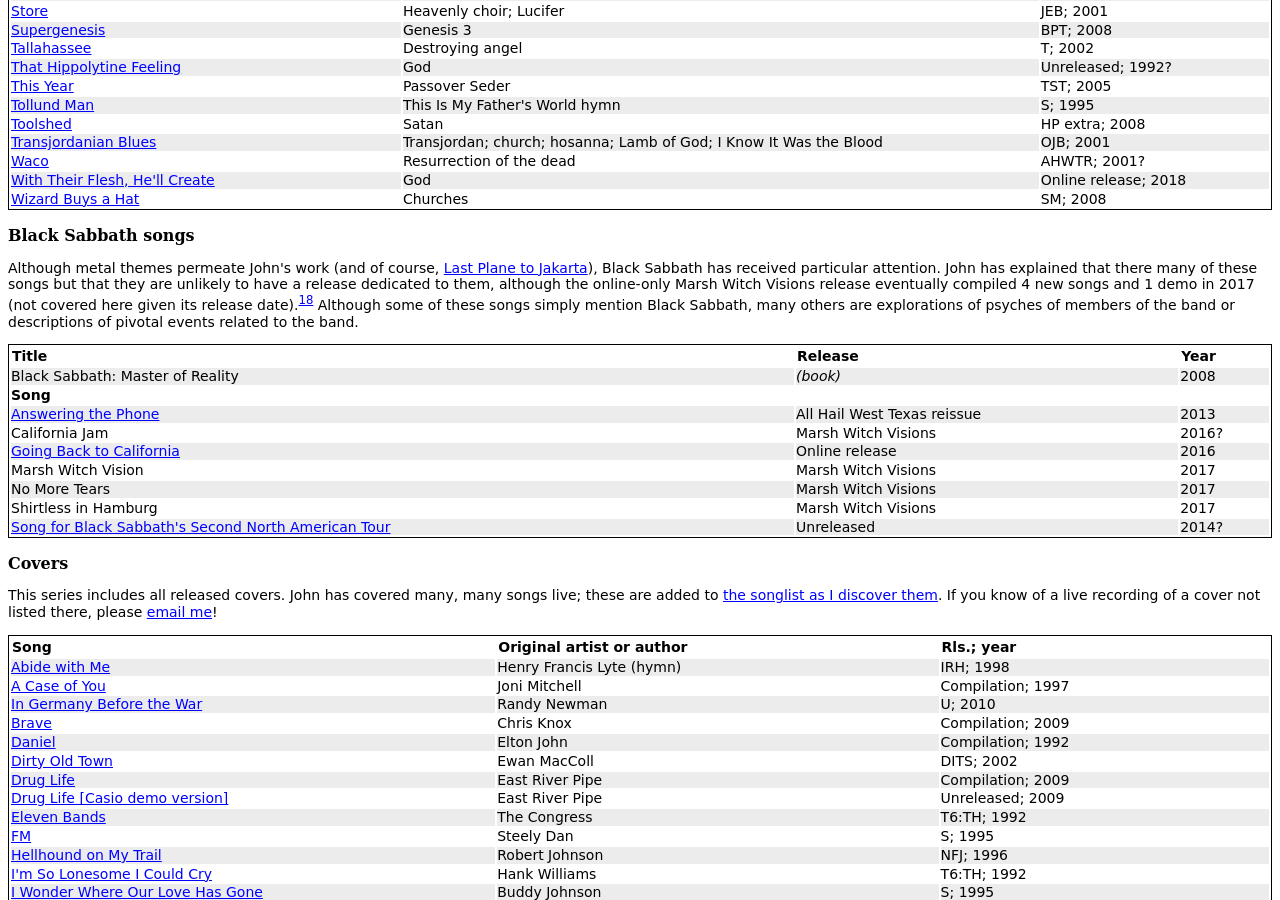
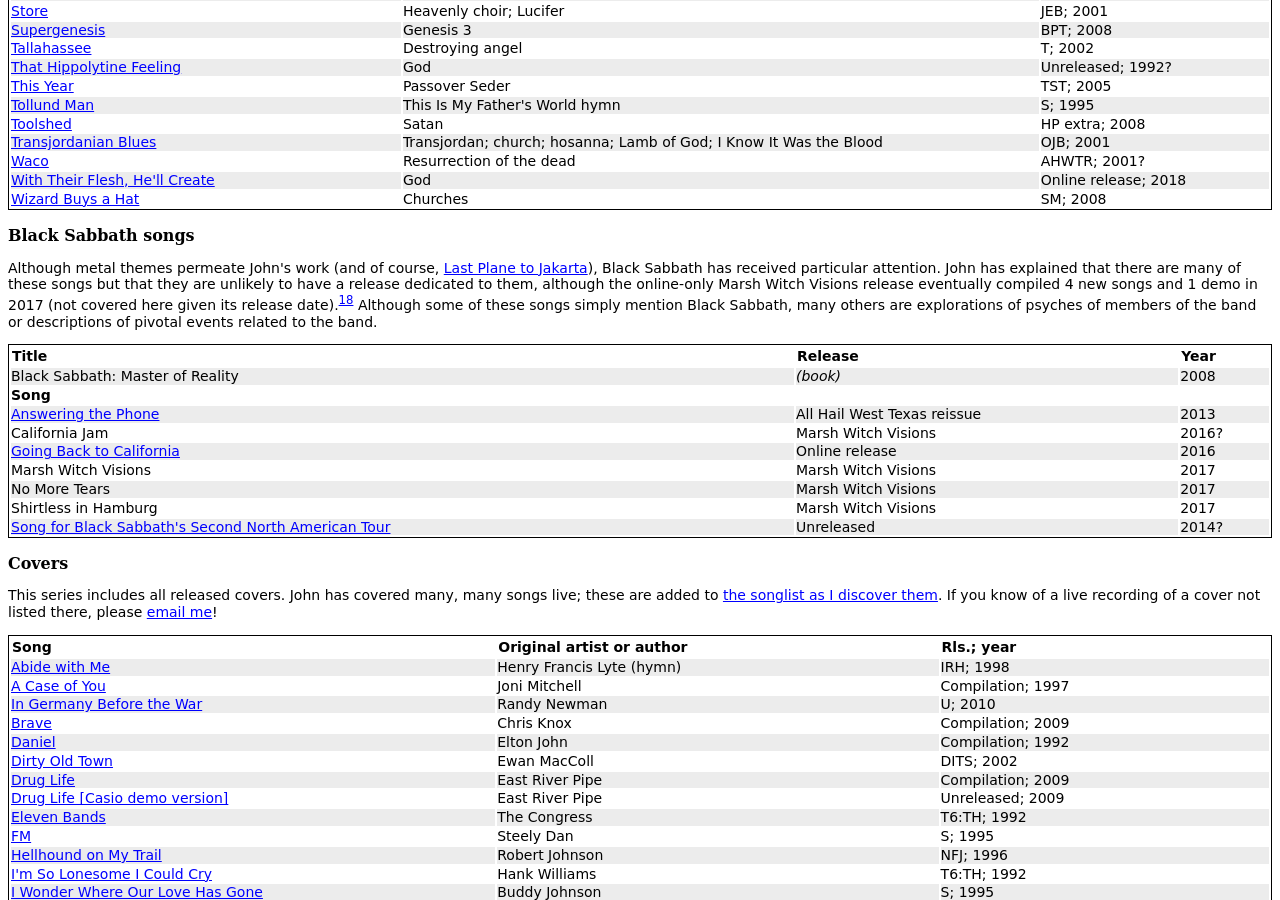
Before and after one commit to annotatedtmg/annotatedtmg, a Jekyll site: the page built from tmg/series.md, in a window 1280 px wide and 900 px high, scrolled down 7402 px. Built offline with Jekyll 4.4.1, drawn with Linux system fonts in a browser that asks for light colours.

Commit message:
minor: Grammar and typo in Black Sabbath series

```diff
--- a/tmg/series.md
+++ b/tmg/series.md
@@ -677,8 +677,8 @@
 
 Although metal themes permeate John's work (and of course, [Last Plane to
 Jakarta](http://lastplanetojakarta.com/)), Black Sabbath has received
-particular attention. John has explained that there many of these songs but
-that they are unlikely to have a release dedicated to them, although the
+particular attention. John has explained that there are many of these songs
+but that they are unlikely to have a release dedicated to them, although the
 online-only Marsh Witch Visions release eventually compiled 4 new songs and 1
 demo in 2017 (not covered here given its release date).[^sabbath] Although
 some of these songs simply mention Black Sabbath, many others are explorations
@@ -702,7 +702,7 @@
 | [Answering the Phone](ahwt.html#phone) | All Hail West Texas reissue | 2013 |
 | California Jam                        | Marsh Witch Visions   | 2016?     |
 | [Going Back to California](online.html#backtocalifornia) | Online release | 2016 |
-| Marsh Witch Vision                    | Marsh Witch Visions   | 2017      |
+| Marsh Witch Visions                   | Marsh Witch Visions   | 2017      |
 | No More Tears                         | Marsh Witch Visions   | 2017      |
 | Shirtless in Hamburg                  | Marsh Witch Visions   | 2017      |
 | [Song for Black Sabbath's Second North American Tour](unreleased-sz.html#tour) | Unreleased | 2014? |
```
